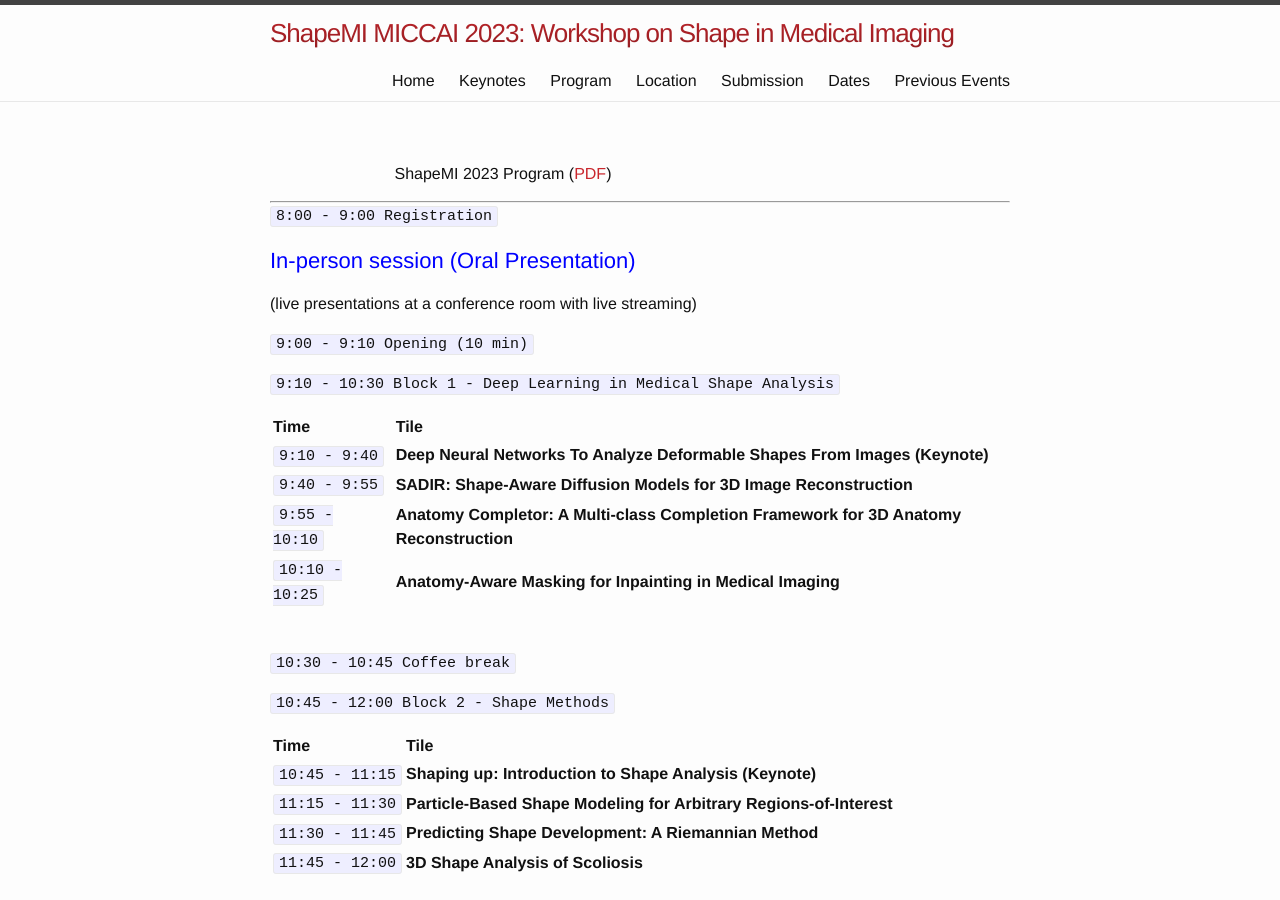
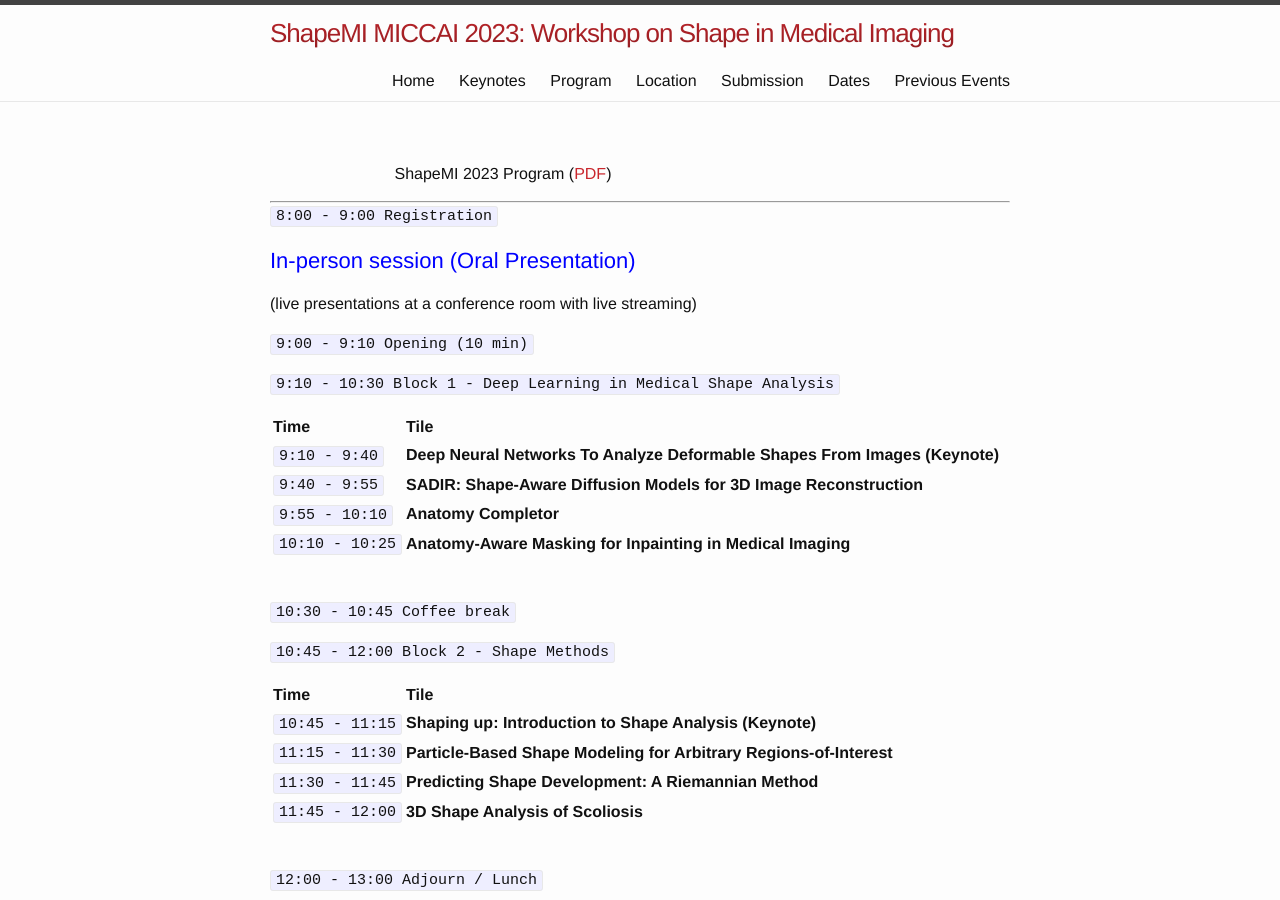
Before and after one commit to shapemi/shapemi.github.io, a Jekyll site: the page built from program/index.md, in a window 1280 px wide and 900 px high. Built offline with Jekyll 4.4.1, drawn with Linux system fonts in a browser that asks for light colours; our own code applies the rules of GitHub Pages for plain Markdown files.

Commit message:
Update index.md

````diff
--- a/program/index.md
+++ b/program/index.md
@@ -16,7 +16,7 @@
 |:--------------|:-----------------------------------|
 | ```9:10  - 9:40```  | **Deep Neural Networks To Analyze Deformable Shapes From Images (Keynote)**             |
 | ```9:40  - 9:55```  | **SADIR: Shape-Aware Diffusion Models for 3D Image Reconstruction**                     |
-| ```9:55  - 10:10``` | **Anatomy Completor: A Multi-class Completion Framework for 3D Anatomy Reconstruction** |
+| ```9:55  - 10:10``` | **Anatomy Completor** |
 | ```10:10 - 10:25``` | **Anatomy-Aware Masking for Inpainting in Medical Imaging**                             |
 
 <br>
````
